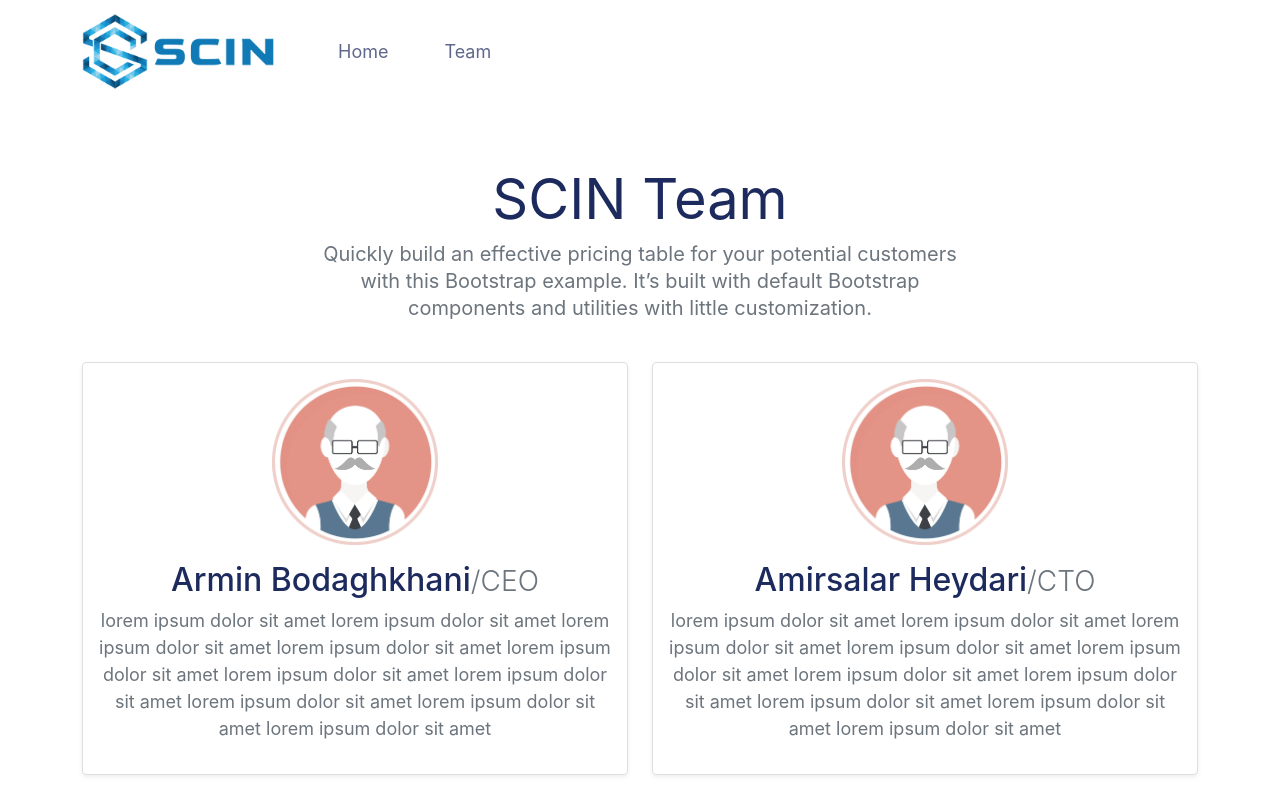
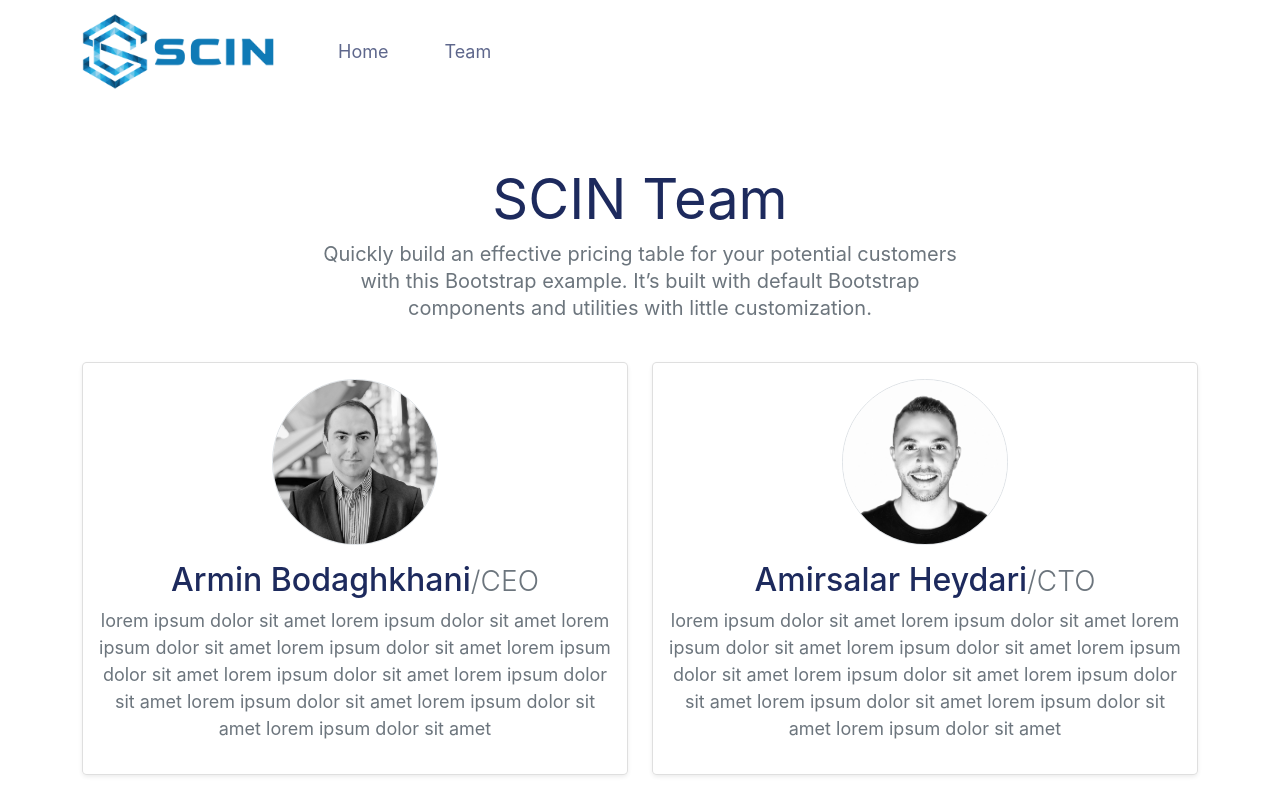
Before and after one commit to scinhq/landing-page, a Next.js app: page /team in a window 1280 px wide. Shown: the top 800 px of the page. Built offline with nearby package versions, Linux system fonts and the light colour scheme.

Commit message:
PLAT-5 Add team images

```diff
--- a/src/components/TeamView.tsx
+++ b/src/components/TeamView.tsx
@@ -1,6 +1,7 @@
 import Image from 'next/image';
 import styles from '../assets/styles/team.module.css';
-import Avatar from '../../public/img/avatar.png';
+import AmirsalarPhoto from '../../public/img/team/Amirsalar-B&W.jpg';
+import ArminPhoto from '../../public/img/team/Armin-B&W.jpg';
 import FooterView from './Footer';
 
 interface FounderInfoCardProps {
@@ -16,14 +17,14 @@ const FOUNDERS: FounderInfoCardProps[] = [
     description:
       'lorem ipsum dolor sit amet lorem ipsum dolor sit amet lorem ipsum dolor sit amet lorem ipsum dolor sit amet lorem ipsum dolor sit amet lorem ipsum dolor sit amet lorem ipsum dolor sit amet  lorem ipsum dolor sit amet lorem ipsum dolor sit amet lorem ipsum dolor sit amet',
     position: 'CEO',
-    imagePath: Avatar,
+    imagePath: ArminPhoto,
   },
   {
     fullName: 'Amirsalar Heydari',
     description:
       'lorem ipsum dolor sit amet lorem ipsum dolor sit amet lorem ipsum dolor sit amet lorem ipsum dolor sit amet lorem ipsum dolor sit amet lorem ipsum dolor sit amet lorem ipsum dolor sit amet  lorem ipsum dolor sit amet lorem ipsum dolor sit amet lorem ipsum dolor sit amet',
     position: 'CTO',
-    imagePath: Avatar,
+    imagePath: AmirsalarPhoto,
   },
 ];
 
@@ -35,7 +36,7 @@ export default function TeamView() {
           <div className="col-4 mt-3">
             <Image
               src={founderInfo.imagePath}
-              className="card-img-top"
+              className="card-img-top rounded-circle border"
               layout="responsive"
               width={100}
               height={100}
```
Also changed, not shown: public/img/team/Amirsalar-B&W.jpg (added), public/img/team/Armin-B&W.jpg (added).
